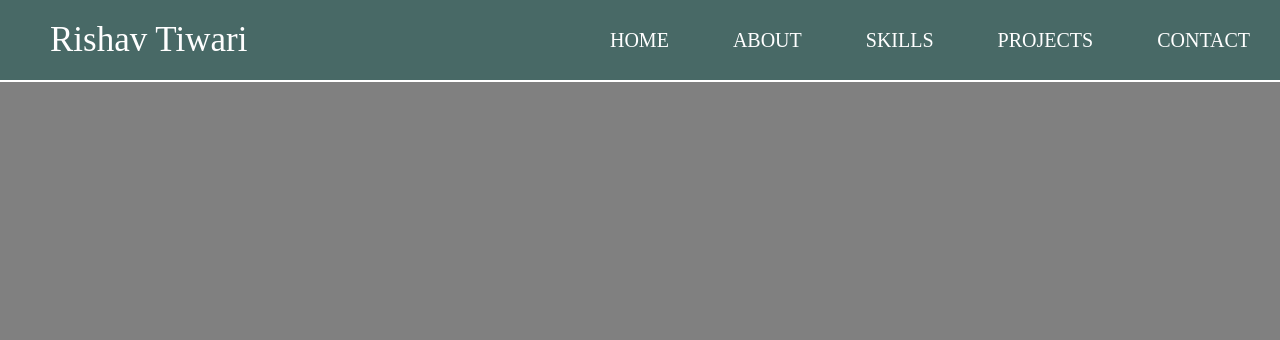
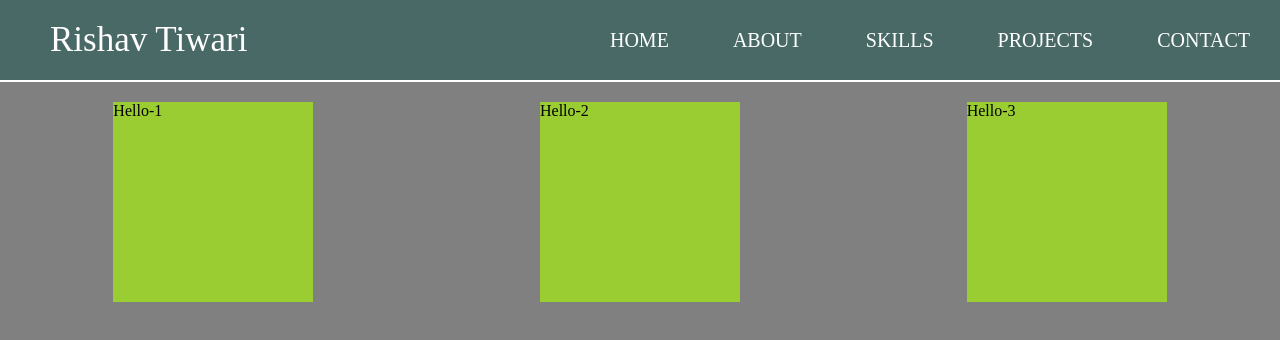
Before and after one commit to rishavtiwari22/Navbar, a plain HTML site: page index.html in a window 1280 px wide. Drawn offline with Linux system fonts and the light colour scheme.

Commit message:
Added home-page

```diff
--- a/index.html
+++ b/index.html
@@ -16,6 +16,12 @@
             display: flex;
             justify-content: space-around;
             padding-top: 20px;
+        }
+
+        .c1{
+            height: 200px;
+            width: 200px;
+            background-color: yellowgreen;
         }
 
     </style>
@@ -37,6 +43,9 @@
     </nav>
 
     <div class="home">
+        <div class="c1">Hello-1</div>
+        <div class="c1">Hello-2</div>
+        <div class="c1">Hello-3</div>
 
 
     </div>
```
